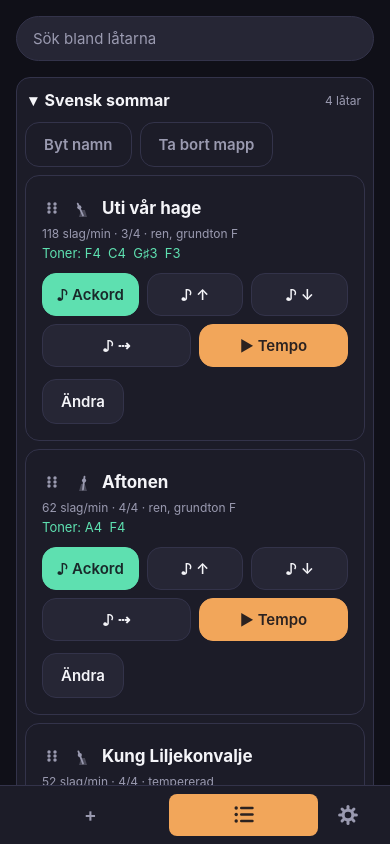
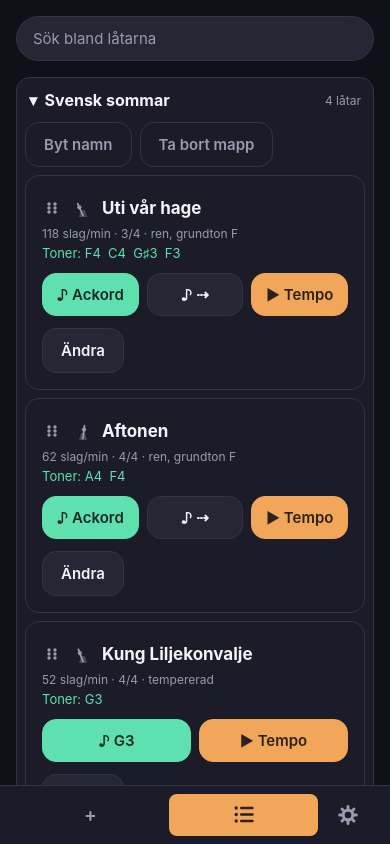
Before and after one commit to daPraeceptor/KorApp, a React Native app: screen / in a window 390 px wide. Built offline with nearby package versions, Linux system fonts and the light colour scheme.

Commit message:
Ta bort tongivningen uppifrån och nerifrån
Ackordet och den valda ordningen räcker — upp- och nerknapparna användes
inte och tog plats i båda vyerna.

Co-Authored-By: Claude Opus 5 <noreply@anthropic.com>

```diff
--- a/src/screens/PlayScreen.tsx
+++ b/src/screens/PlayScreen.tsx
@@ -418,16 +418,6 @@ export function PlayScreen({ onOpenSongs }: { onOpenSongs: () => void }) {
                 <Button
                   label="Ackord"
                   onPress={() => playTones('chord')}
-                  style={styles.toneButton}
-                />
-                <Button
-                  label="↑ Upp"
-                  onPress={() => playTones('up')}
-                  style={styles.toneButton}
-                />
-                <Button
-                  label="↓ Ner"
-                  onPress={() => playTones('down')}
                   style={styles.toneButton}
                 />
               </View>
--- a/src/screens/SongsScreen.tsx
+++ b/src/screens/SongsScreen.tsx
@@ -856,16 +856,6 @@ export function SongsScreen({
                 style={styles.quickButton}
               />
               <Button
-                label="♪ ↑"
-                onPress={() => playTones('up', song)}
-                style={styles.quickButton}
-              />
-              <Button
-                label="♪ ↓"
-                onPress={() => playTones('down', song)}
-                style={styles.quickButton}
-              />
-              <Button
                 label="♪ ⇢"
                 onPress={() => playTones('chosen', song)}
                 style={styles.quickButton}
```
